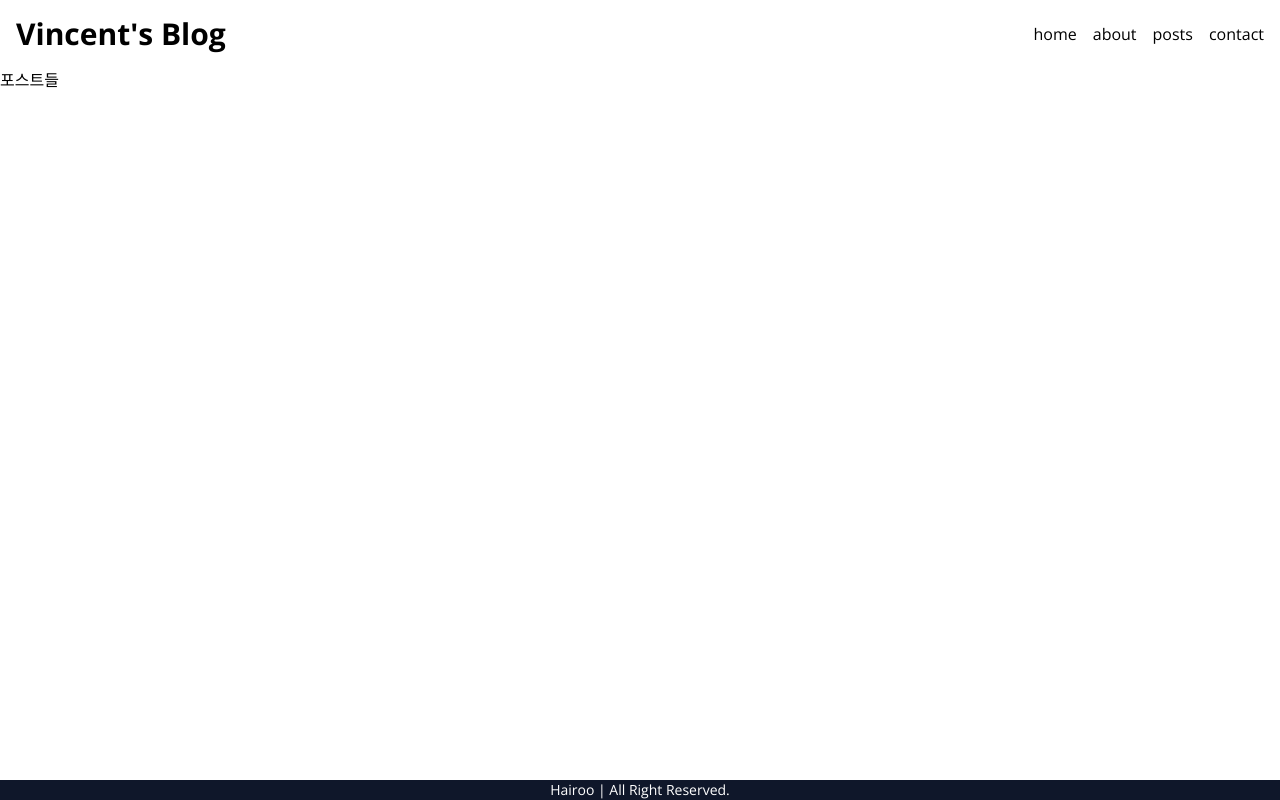
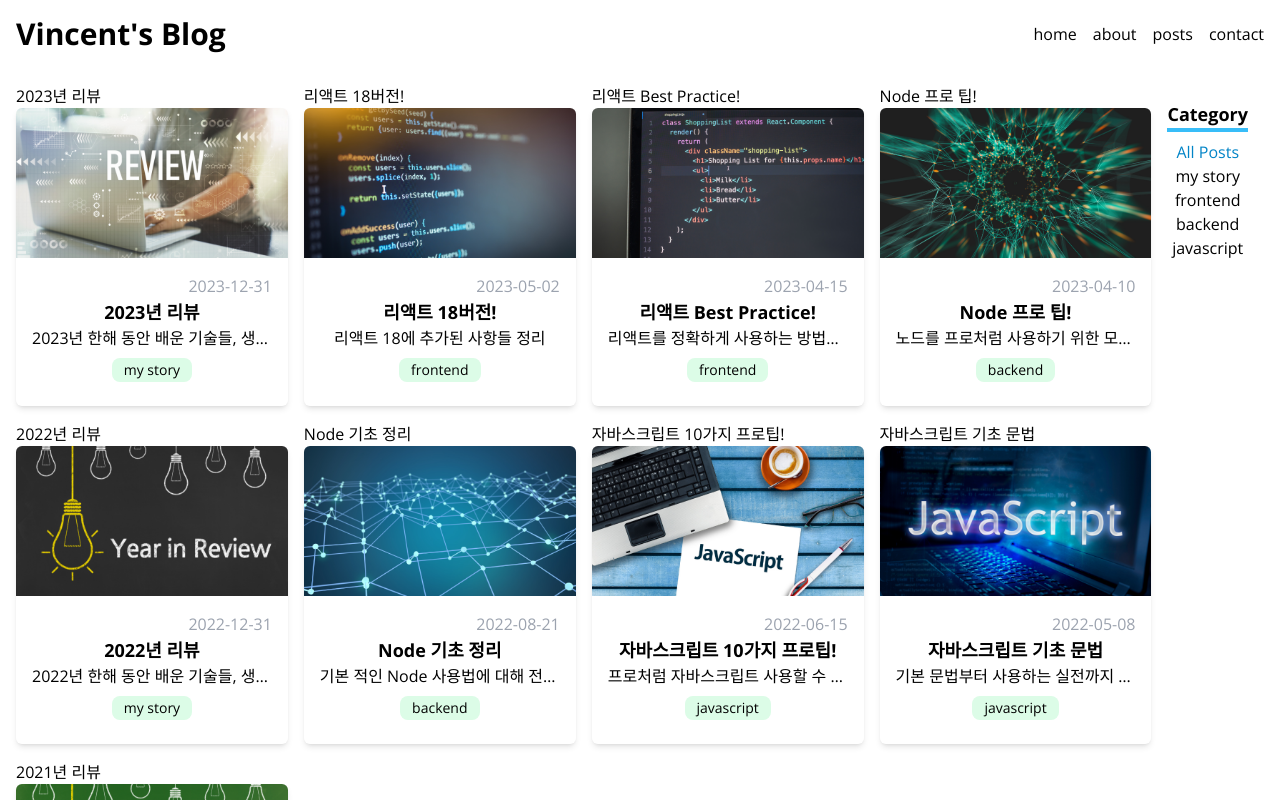
Before and after one commit to ssungbeenkim/blog, a Next.js app: page /posts in a window 1280 px wide. Built offline with nearby package versions, Linux system fonts and the light colour scheme.

Commit message:
feat: filtered posts

```diff
--- a/src/app/posts/page.tsx
+++ b/src/app/posts/page.tsx
@@ -1,3 +1,8 @@
-export default function PostsPage() {
-  return <p>포스트들</p>;
+import FilterablePosts from '@/conponents/FilterablePosts';
+import { getAllPosts } from '@/service/posts';
+
+export default async function PostsPage() {
+  const posts = await getAllPosts();
+  const categories = [...new Set(posts.map((post) => post.category))];
+  return <FilterablePosts posts={posts} categories={categories} />;
 }
--- /dev/null
+++ b/src/conponents/Categories.tsx
@@ -0,0 +1,29 @@
+import { link } from 'fs';
+
+type Props = {
+  categories: string[];
+  selected: string;
+  onClick: (category: string) => void;
+};
+export default function Categories({ categories, selected, onClick }: Props) {
+  return (
+    <section className='p-4 text-center'>
+      <h2 className='mb-2 border-b-4 border-sky-400 text-lg font-bold'>
+        Category
+      </h2>
+      <ul>
+        {categories.map((category) => (
+          <li
+            className={`cursor-pointer duration-300 ease-in-out hover:text-sky-400 ${
+              category === selected && 'text-sky-600'
+            }`}
+            key={category}
+            onClick={() => onClick(category)}
+          >
+            {category}
+          </li>
+        ))}
+      </ul>
+    </section>
+  );
+}
--- /dev/null
+++ b/src/conponents/FilterablePosts.tsx
@@ -0,0 +1,29 @@
+'use client';
+import { Post } from '@/service/posts';
+import { useState } from 'react';
+import PostsGrid from './PostsGrid';
+import Categories from './Categories';
+
+type Props = {
+  posts: Post[];
+  categories: string[];
+};
+
+const ALL_POSTS = 'All Posts';
+export default function FilterablePosts({ posts, categories }: Props) {
+  const [selected, setSelected] = useState(ALL_POSTS);
+  const filtered =
+    selected === ALL_POSTS
+      ? posts
+      : posts.filter((post) => post.category === selected);
+  return (
+    <section className='m-4 flex'>
+      <PostsGrid posts={filtered} />
+      <Categories
+        categories={[ALL_POSTS, ...categories]}
+        selected={selected}
+        onClick={setSelected}
+      />
+    </section>
+  );
+}
--- a/src/conponents/PostCard.tsx
+++ b/src/conponents/PostCard.tsx
@@ -8,7 +8,7 @@
 }: Props) {
   return (
     <Link href={`/posts/${path}`}>
-      <article className='overflow-hidden rounded-md shadow-md hover:shadow-xl'>
+      <article className='overflow-hidden rounded-md shadow-md duration-300 ease-in-out hover:shadow-xl'>
         <Image
           className='w-full'
           src={`/images/posts/${path}.png`}
```
